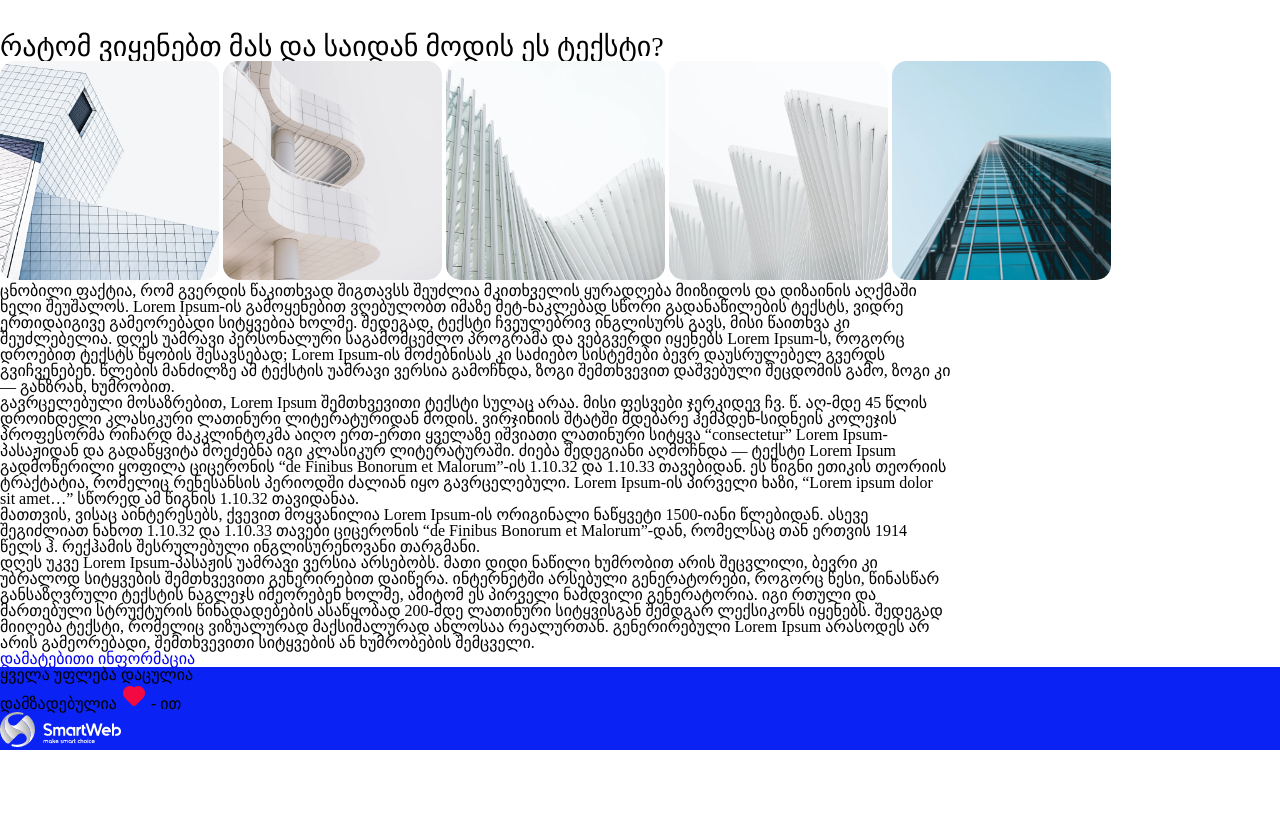
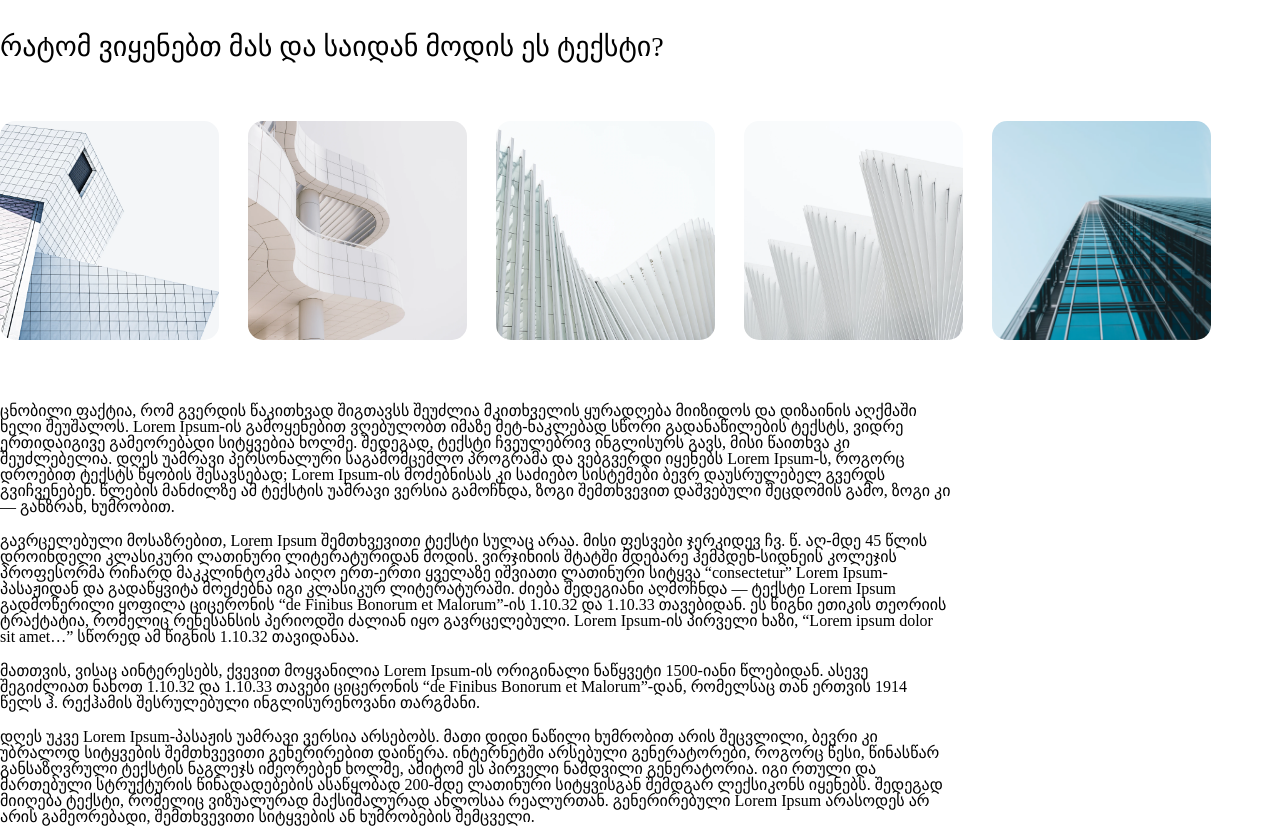
Before and after one commit to Grapava00/work4, a plain HTML site: page index.html in a window 1280 px wide. Shown: the part 988-1816 px from the top of the page. Before the commit the page ends 1738 px from the top, so only its background shows below. Drawn offline with Linux system fonts and the light colour scheme.

Commit message:
last change

```diff
--- a/index.html
+++ b/index.html
@@ -18,45 +18,45 @@
 				<li><a style="margin-right : 45px;" href="#" title="სერვისები">სერვისები</a></li>
 				<li><a style="margin-right : 42px;" href="#" title="პროექტები">პროექტები</a></li>
 				<li><a style="margin-right : 42px;" href="#" title="პარტნიორები">პარტნიორები</a></li>
-				<li><a href="#" title="კონტაქტი">კონტაქტი</a></li>
+				<li><a style="margin-right : 241px;" href="#" title="კონტაქტი">კონტაქტი</a></li>
 			</ul>
 		 </nav>
 	</header>
 	<section>
-		<img src="images/Rectangle 91.png" alt="building">
+		<img class="main" src="images/Rectangle 91.png" alt="building">
 		<h2>რატომ ვიყენებთ მას და საიდან მოდის ეს ტექსტი?</h2>
 		<div>
-			<img src="images/Rectangle 92.png" alt="building">
-			<img src="images/Rectangle 93.png" alt="building">
-			<img src="images/Rectangle 94.png" alt="building">
-			<img src="images/Rectangle 95.png" alt="building">
-			<img src="images/Rectangle 96.png" alt="building">
+			<img class="other distance" src="images/Rectangle 92.png" alt="building">
+			<img class="other distance " src="images/Rectangle 93.png" alt="building">
+			<img class="other distance " src="images/Rectangle 94.png" alt="building">
+			<img class="other distance" src="images/Rectangle 95.png" alt="building">
+			<img class="other" src="images/Rectangle 96.png" alt="building">
 		</div>
 		<div>
-			<p>
+			<p class="bottom up">
 				ცნობილი ფაქტია, რომ გვერდის წაკითხვად შიგთავსს შეუძლია მკითხველის ყურადღება მიიზიდოს და დიზაინის აღქმაში ხელი შეუშალოს. Lorem Ipsum-ის გამოყენებით ვღებულობთ იმაზე მეტ-ნაკლებად სწორი გადანაწილების ტექსტს, ვიდრე ერთიდაიგივე გამეორებადი სიტყვებია ხოლმე. შედეგად, ტექსტი ჩვეულებრივ ინგლისურს გავს, მისი წაითხვა კი შეუძლებელია. დღეს უამრავი პერსონალური საგამომცემლო პროგრამა და ვებგვერდი იყენებს Lorem Ipsum-ს, როგორც დროებით ტექსტს წყობის შესავსებად; Lorem Ipsum-ის მოძებნისას კი საძიებო სისტემები ბევრ დაუსრულებელ გვერდს გვიჩვენებენ. წლების მანძილზე ამ ტექსტის უამრავი ვერსია გამოჩნდა, ზოგი შემთხვევით დაშვებული შეცდომის გამო, ზოგი კი — განზრახ, ხუმრობით.
 		    </p>
-			<p>
+			<p class="bottom">
 				გავრცელებული მოსაზრებით, Lorem Ipsum შემთხვევითი ტექსტი სულაც არაა. მისი ფესვები ჯერკიდევ ჩვ. წ. აღ-მდე 45 წლის დროინდელი კლასიკური ლათინური ლიტერატურიდან მოდის. ვირჯინიის შტატში მდებარე ჰემპდენ-სიდნეის კოლეჯის პროფესორმა რიჩარდ მაკკლინტოკმა აიღო ერთ-ერთი ყველაზე იშვიათი ლათინური სიტყვა “consectetur” Lorem Ipsum-პასაჟიდან და გადაწყვიტა მოეძებნა იგი კლასიკურ ლიტერატურაში. ძიება შედეგიანი აღმოჩნდა — ტექსტი Lorem Ipsum გადმოწერილი ყოფილა ციცერონის “de Finibus Bonorum et Malorum”-ის 1.10.32 და 1.10.33 თავებიდან. ეს წიგნი ეთიკის თეორიის ტრაქტატია, რომელიც რენესანსის პერიოდში ძალიან იყო გავრცელებული. Lorem Ipsum-ის პირველი ხაზი, “Lorem ipsum dolor sit amet…” სწორედ ამ წიგნის 1.10.32 თავიდანაა.
 		    </p>
-			<p>
+			<p class="bottom">
 				მათთვის, ვისაც აინტერესებს, ქვევით მოყვანილია Lorem Ipsum-ის ორიგინალი ნაწყვეტი 1500-იანი წლებიდან. ასევე შეგიძლიათ ნახოთ 1.10.32 და 1.10.33 თავები ციცერონის “de Finibus Bonorum et Malorum”-დან, რომელსაც თან ერთვის 1914 წელს ჰ. რექჰამის შესრულებული ინგლისურენოვანი თარგმანი.
 		    </p>
-			<p>
+			<p style="margin-bottom:76px">
 				დღეს უკვე Lorem Ipsum-პასაჟის უამრავი ვერსია არსებობს. მათი დიდი ნაწილი ხუმრობით არის შეცვლილი, ბევრი კი უბრალოდ სიტყვების შემთხვევითი გენერირებით დაიწერა. ინტერნეტში არსებული გენერატორები, როგორც წესი, წინასწარ განსაზღვრული ტექსტის ნაგლეჯს იმეორებენ ხოლმე, ამიტომ ეს პირველი ნამდვილი გენერატორია. იგი რთული და მართებული სტრუქტურის წინადადებების ასაწყობად 200-მდე ლათინური სიტყვისგან შემდგარ ლექსიკონს იყენებს. შედეგად მიიღება ტექსტი, რომელიც ვიზუალურად მაქსიმალურად ახლოსაა რეალურთან. გენერირებული Lorem Ipsum არასოდეს არ არის გამეორებადი, შემთხვევითი სიტყვების ან ხუმრობების შემცველი.
 		    </p>
 		    <a href="#" title="დამატებითი ინფორმაცია">დამატებითი ინფორმაცია</a>
 		</div>
 	</section>
 	<footer>
-		<p>ყველა უფლება დაცულია</p>
+		<p class="rights">ყველა უფლება დაცულია</p>
 		<p>
 		 დამზადებულია
 			 <img src="images/Group 73.png" alt="heart">
 			- ით
 		</p>
 		<div>
-			<img src="images/Group 72.png" alt="smart web">
+			<img class="smart" src="images/Group 72.png" alt="smart web">
 		</div>
 	</footer>
 </body>
```
